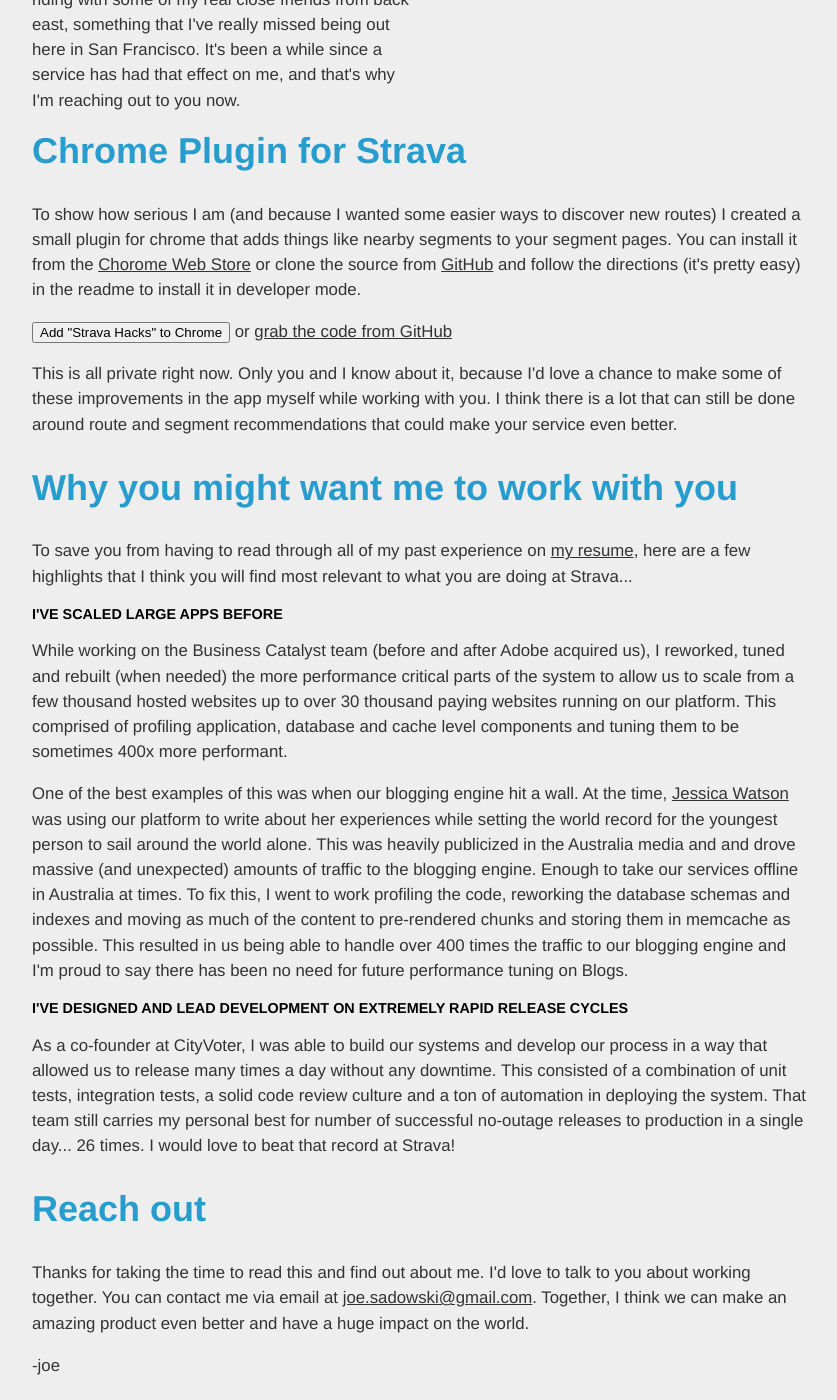
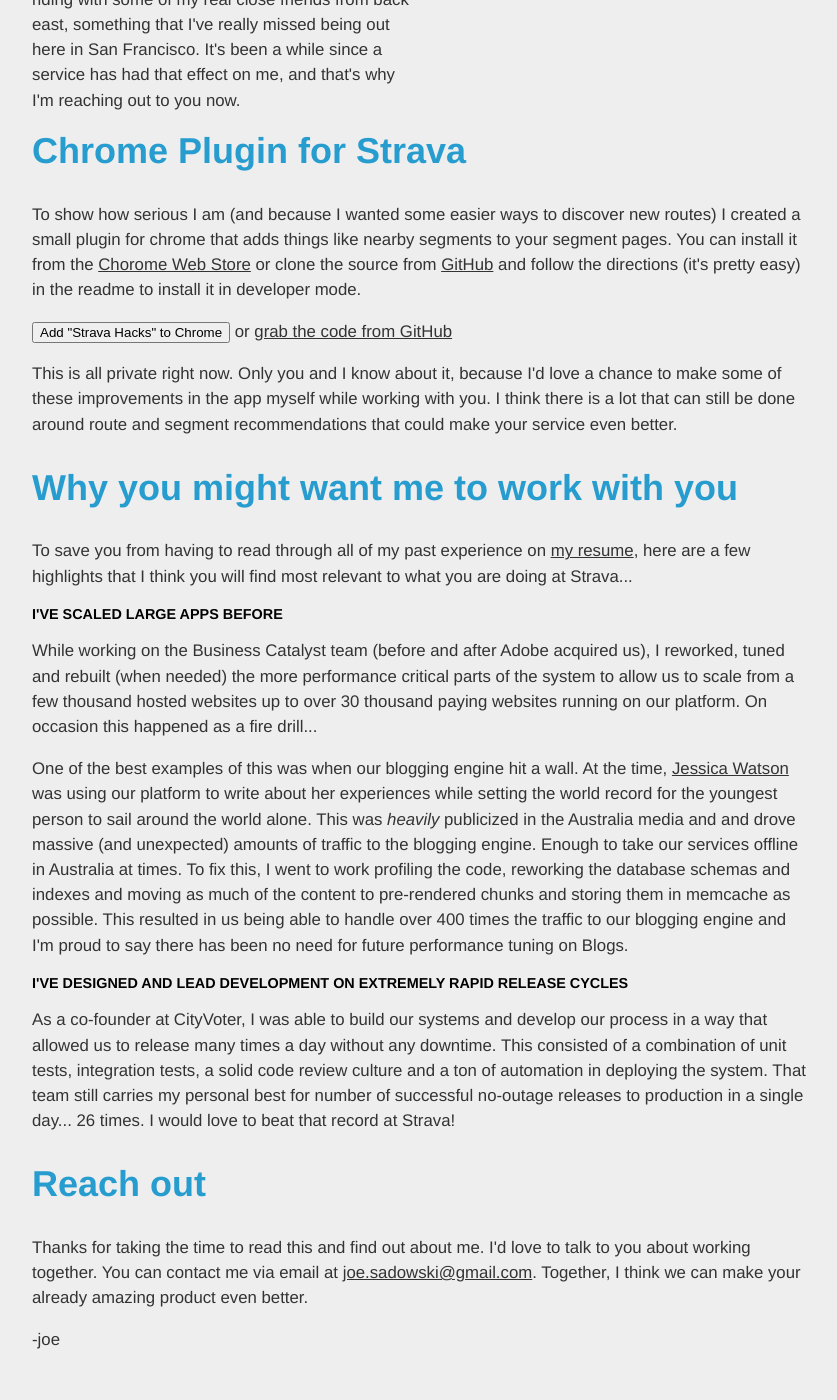
Before and after one commit to TheBigSadowski/thebigsadowski.github.com, a Jekyll site: the page built from strava/index.html, in a window 1280 px wide and 1400 px high, scrolled down 1354 px. Shown: the whole window, without its empty margins (218-1055 px from the left). Built offline with Jekyll 4.4.1, drawn with Linux system fonts in a browser that asks for light colours; after the commit the page ends 2728 px from its top, so only the background shows below that; some of the changed text lies outside the part shown.

Commit message:
even more cleaning

```diff
--- a/strava/index.html
+++ b/strava/index.html
@@ -2,6 +2,7 @@
 ---
 <!doctype html>
 <html>
+
 <!--
 Hey, you're checking out the source code! Awesome. I hope you will find it fairly clean. I pride myself in a very minimalist approach to html. If we talk, let me know that you saw this message.
 
@@ -111,9 +112,9 @@
 <p>To save you from having to read through all of my past experience on <a href="http://www.linkedin.com/in/joesadowski">my resume</a>, here are a few highlights that I think you will find most relevant to what you are doing at Strava...</p>
 
 <h3>I've scaled large apps before</h3>
-<p>While working on the Business Catalyst team (before and after Adobe acquired us), I reworked, tuned and rebuilt (when needed) the more performance critical parts of the system to allow us to scale from a few thousand hosted websites up to over 30 thousand paying websites running on our platform. This comprised of profiling application, database and cache level components and tuning them to be sometimes 400x more performant.</p>
+<p>While working on the Business Catalyst team (before and after Adobe acquired us), I reworked, tuned and rebuilt (when needed) the more performance critical parts of the system to allow us to scale from a few thousand hosted websites up to over 30 thousand paying websites running on our platform. On occasion this happened as a fire drill...</p>
 
-<p>One of the best examples of this was when our blogging engine hit a wall. At the time, <a href="http://jessicawatson.com.au/index.htm">Jessica Watson</a> was using our platform to write about her experiences while setting the world record for the youngest person to sail around the world alone. This was heavily publicized in the Australia media and and drove massive (and unexpected) amounts of traffic to the blogging engine. Enough to take our services offline in Australia at times. To fix this, I went to work profiling the code, reworking the database schemas and indexes and moving as much of the content to pre-rendered chunks and storing them in memcache as possible. This resulted in us being able to handle over 400 times the traffic to our blogging engine and I'm proud to say there has been no need for future performance tuning on Blogs.</p>
+<p>One of the best examples of this was when our blogging engine hit a wall. At the time, <a href="http://jessicawatson.com.au/index.htm">Jessica Watson</a> was using our platform to write about her experiences while setting the world record for the youngest person to sail around the world alone. This was <em>heavily</em> publicized in the Australia media and and drove massive (and unexpected) amounts of traffic to the blogging engine. Enough to take our services offline in Australia at times. To fix this, I went to work profiling the code, reworking the database schemas and indexes and moving as much of the content to pre-rendered chunks and storing them in memcache as possible. This resulted in us being able to handle over 400 times the traffic to our blogging engine and I'm proud to say there has been no need for future performance tuning on Blogs.</p>
 
 
 <h3>I've designed and lead development on extremely rapid release cycles</h3>
@@ -122,7 +123,7 @@
 
 
 <h2>Reach out</h2>
-<p>Thanks for taking the time to read this and find out about me. I'd love to talk to you about working together. You can contact me via email at <a href="mailto:joe.sadowski@gmail.com">joe.sadowski@gmail.com</a>. Together, I think we can make an amazing product even better and have a huge impact on the world.</p>
+<p>Thanks for taking the time to read this and find out about me. I'd love to talk to you about working together. You can contact me via email at <a href="mailto:joe.sadowski@gmail.com">joe.sadowski@gmail.com</a>. Together, I think we can make your already amazing product even better.</p>
 
 <p>-joe</p>
 
```
Also changed, not shown: other parts of strava/index.html (+1 -1 lines).
